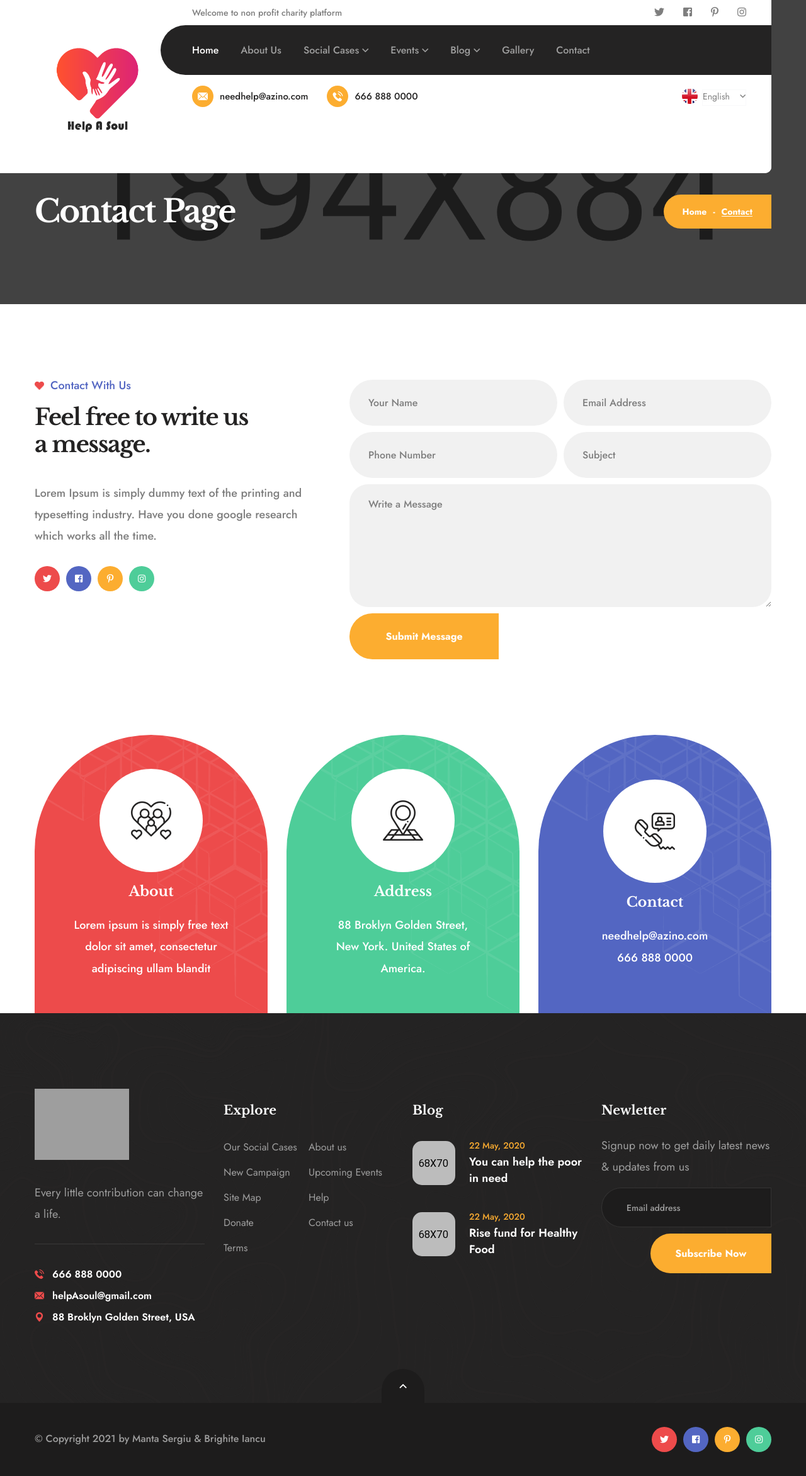
After one commit to BrighiteG/HelpASoul, a Django app: page /contact_us/ in a window 1280 px wide. The commit adds this page. Shown: the whole page at 63% size. Run offline with Django 4.2, Linux system fonts and the light colour scheme; some libraries are stand-ins or nearby versions; some web fonts are replaced; grey boxes are pictures that could not be loaded.

Commit message:
Created contact us page | created contact form that automatically sends emails to the site owner

```diff
--- a/HelpASoul/settings.py
+++ b/HelpASoul/settings.py
@@ -131,7 +131,7 @@ LOGOUT_REDIRECT_URL = '/login/'
 
 EMAIL_BACKEND = 'django.core.mail.backends.smtp.EmailBackend'
 EMAIL_HOST = 'smtp.gmail.com'
-EMAIL_HOST_USER = 'brighite.iancu@gmail.com'
-EMAIL_HOST_PASSWORD = 'Foopassword1'
+EMAIL_HOST_USER = 'helpasoul24@gmail.com'
+EMAIL_HOST_PASSWORD = 'sergiustefan1994'
 EMAIL_PORT = 587
 EMAIL_USE_TLS = True
--- a/templates/base.html
+++ b/templates/base.html
@@ -223,7 +223,7 @@
     <script src="{% static 'js/wow.js' %}"></script>
     <script src="{% static 'js/odometer.min.js' %}"></script>
     <script src="{% static 'js/jquery.appear.min.js' %}"></script>
+    <script src="{% static 'bootstrap-select.js.map' %}"></script>
     <!-- template js -->
-
     <script src="{% static 'js/theme.js' %}"></script>
 </body>
--- /dev/null
+++ b/templates/users/contact_us.html
@@ -0,0 +1,138 @@
+{% extends 'base.html' %}
+{% load  static %}
+{% block content %}
+        <div class="stricky-header stricked-menu">
+            <div class="container">
+                <div class="logo-box">
+                    <a href="{% url 'homepage' %}"><img src="{% static 'images/logo-light.png' %}" width="101" alt=""></a>
+                </div><!-- /.logo-box -->
+                <div class="sticky-header__content"></div><!-- /.sticky-header__content -->
+            </div><!-- /.container -->
+        </div><!-- /.stricky-header -->
+        <section class="page-header">
+            <div class="page-header__bg" style="background-image: url({% static 'images/backgrounds/page-header-1-1.jpg' %});"></div>
+            <!-- /.page-header__bg -->
+            <div class="container">
+                <h2>Contact Page</h2>
+                <ul class="thm-breadcrumb list-unstyled dynamic-radius">
+                    <li><a href="{% url 'homepage' %}">Home</a></li>
+                    <li>-</li>
+                    <li><span>Contact</span></li>
+                </ul><!-- /.thm-breadcrumb list-unstyled -->
+            </div><!-- /.container -->
+        </section><!-- /.page-header -->
+        <section class="contact-page pt-120 pb-80">
+            <div class="container">
+                <div class="row">
+                    <div class="col-lg-5">
+                        <div class="contact-page__content mb-40">
+                            <div class="block-title">
+                                <p><img src="{% static 'images/shapes/heart-2-1.png' %}" width="15" alt="">Contact With Us</p>
+                                <h3>Feel free to write us <br> a message.</h3>
+                            </div><!-- /.block-title -->
+                            <p class="block-text mb-30 pr-10">Lorem Ipsum is simply dummy text of the printing and typesetting
+                                industry.
+                                Have you done google
+                                research which works all the time. </p>
+                            <div class="footer-social black-hover">
+                                <a href="#" aria-label="twitter"><i class="fab fa-twitter"></i></a>
+                                <a href="#" aria-label="facebook"><i class="fab fa-facebook-square"></i></a>
+                                <a href="#" aria-label="pinterest"><i class="fab fa-pinterest-p"></i></a>
+                                <a href="#" aria-label="instagram"><i class="fab fa-instagram"></i></a>
+                            </div><!-- /.footer-social -->
+                        </div><!-- /.contact-page__content -->
+                    </div><!-- /.col-lg-5 -->
+{#                    {% if subject %}#}
+{#                    <div>#}
+{#                        <h2> Thank you for sending the following email:!</h2>#}
+{#                        <p>{{ subject }}</p>#}
+{#                    </div>#}
+{#                    {% else %}#}
+                    <div class="col-lg-7">
+                        <form action="{% url 'contact-us-success' %}" method="post" class="contact-form-validated contact-page__form form-one mb-40">
+                            {% csrf_token %}
+                            <div class="form-group">
+                                <div class="form-control">
+                                    <label for="name" class="sr-only">Name</label>
+                                    <input type="text" name="name" placeholder="Your Name">
+                                </div><!-- /.form-control -->
+                                <div class="form-control">
+                                    <label for="email" class="sr-only">email</label>
+                                    <input type="text" name="email" placeholder="Email Address">
+                                </div><!-- /.form-control -->
+                                <div class="form-control">
+                                    <label for="phone" class="sr-only">phone</label>
+                                    <input type="text" name="phone" placeholder="Phone Number">
+                                </div><!-- /.form-control -->
+                                <div class="form-control">
+                                    <label for="subject" class="sr-only">subject</label>
+                                    <input type="text" name="subject" placeholder="Subject">
+                                </div><!-- /.form-control -->
+                                <div class="form-control form-control-full">
+                                    <label for="message" class="sr-only">message</label>
+                                    <textarea name="message" placeholder="Write a Message" ></textarea>
+                                </div><!-- /.form-control -->
+                                <div class="form-control form-control-full">
+                                    <button type="submit" class="thm-btn dynamic-radius">Submit Message</button>
+                                    <!-- /.thm-btn dynamic-radius -->
+                                </div><!-- /.form-control -->
+                            </div><!-- /.form-group -->
+                        </form><!-- /.contact-page__form -->
+                        <div class="result"></div><!-- /.result -->
+                    </div><!-- /.col-lg-7 -->
+                </div><!-- /.row -->
+            </div><!-- /.container -->
+        </section><!-- /.contact-page -->
+
+        <div class="contact-card-carousel ">
+            <div class="container">
+                <div class="thm-swiper__slider swiper-container" data-swiper-options='{"spaceBetween": 30, "slidesPerView": 3, "breakpoints": {
+                "0": {
+                    "spaceBetween": 0,
+                    "slidesPerView": 1
+                },
+                "480": {
+                    "spaceBetween": 0,
+                    "slidesPerView": 1
+                },
+                "767": {
+                    "spaceBetween": 30,
+                    "slidesPerView": 2
+                },
+                "1199": {
+                    "spaceBetween": 30,
+                    "slidesPerView": 3
+                }
+            }}'>
+                    <div class="swiper-wrapper">
+                        <div class="swiper-slide">
+                            <div class="contact-card d-flex flex-column text-center justify-content-center align-items-center background-secondary" style="background-image: url({% static 'images/shapes/contact-card-bg-1-1.png' %});">
+                                <i aria-label="contact icon" class="azino-icon-family"></i>
+                                <h3>About</h3>
+                                <p>Lorem ipsum is simply free text <br> dolor sit amet, consectetur <br> adipiscing ullam blandit</p>
+                            </div><!-- /.contact-card -->
+                        </div><!-- /.swiper-slide -->
+                        <div class="swiper-slide">
+                            <div class="contact-card d-flex flex-column text-center justify-content-center align-items-center background-primary" style="background-image: url({% static 'images/shapes/contact-card-bg-1-1.png' %});">
+                                <i aria-label="contact icon" class="azino-icon-address"></i>
+                                <h3>Address</h3>
+                                <p>88 Broklyn Golden Street, <br> New York. United States of <br> America.</p>
+                            </div><!-- /.contact-card -->
+                        </div><!-- /.swiper-slide -->
+                        <div class="swiper-slide">
+                            <div class="contact-card d-flex flex-column text-center justify-content-center align-items-center background-special" style="background-image: url({% static 'images/shapes/contact-card-bg-1-1.png' %});">
+                                <i aria-label="contact icon" class="azino-icon-contact"></i>
+                                <h3>Contact</h3>
+                                <p><a href="mailto:">needhelp@azino.com</a> <br> <a href="tel:666-888-0000">666 888 0000</a></p>
+                            </div><!-- /.contact-card -->
+                        </div><!-- /.swiper-slide -->
+                    </div><!-- /.swiper-wrapper -->
+                </div><!-- /.thm-swiper__slider -->
+            </div><!-- /.container -->
+        </div><!-- /.contact-card-carousel -->
+
+{#        <div class="google-map__contact">#}
+{#            <iframe title="template google map" src="https://www.google.com/maps/embed?pb=!1m18!1m12!1m3!1d4562.753041141002!2d-118.80123790098536!3d34.152323469614075!2m3!1f0!2f0!3f0!3m2!1i1024!2i768!4f13.1!3m3!1m2!1s0x80e82469c2162619%3A0xba03efb7998eef6d!2sCostco+Wholesale!5e0!3m2!1sbn!2sbd!4v1562518641290!5m2!1sbn!2sbd" class="map__contact" allowfullscreen></iframe>#}
+{#        </div><!-- /.google-map -->#}
+{#        {% endif %}#}
+{% endblock content %}
--- a/users/urls.py
+++ b/users/urls.py
@@ -3,5 +3,8 @@ from django.urls import path
 from users import views
 
 urlpatterns = [
-    path('create_user/', views.register_user, name='create-user')
+    path('create_user/', views.register_user, name='create-user'),
+    path('contact_us/', views.contact_us, name='contact-us'),
+    path('contact_us_success/', views.contact_us_success, name='contact-us-success'),
+
 ]
--- a/users/views.py
+++ b/users/views.py
@@ -1,5 +1,6 @@
 from django.contrib import messages
 from django.contrib.auth import login
+from django.core.mail import send_mail
 from django.shortcuts import render, redirect
 
 from users.forms import UserRegistrationForm, ProfileRegistrationForm
@@ -28,3 +29,27 @@ def register_user(request):
 
     context = {'page': page, 'user_form': user_form, 'profile_form': profile_form}
     return render(request, 'users/create_user.html', context)
+
+
+def contact_us(request):
+    if request.method == "POST":
+        sender_name = request.POST['name']
+        email = request.POST['email']
+        phone = request.POST['phone']
+        subject = request.POST['subject']
+        message = request.POST['message']
+
+        #send mail
+        send_mail(
+            subject, #the subject of the mail
+            message,  # the message of the mail
+            'helpasoul24@gmail.com',
+            ['m.sergiu01@gmail.com'],
+        )
+        print('mail was sent')
+        return render(request, 'users/contact_us.html', {'subject': subject})
+
+    return render(request, 'users/contact_us.html')
+
+def contact_us_success(request):
+    return render(request, 'users/contact_us_success.html')
```
Also changed, not shown: templates/users/contact.html (added, +132 -0 lines), templates/users/contact_us_success.html (added, +8 -0 lines).
